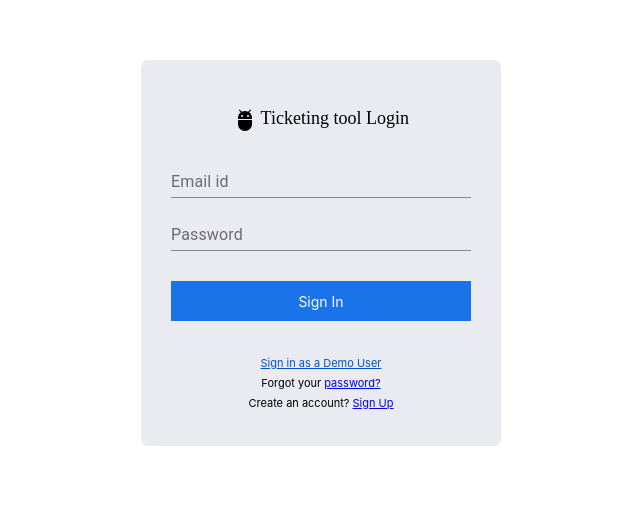
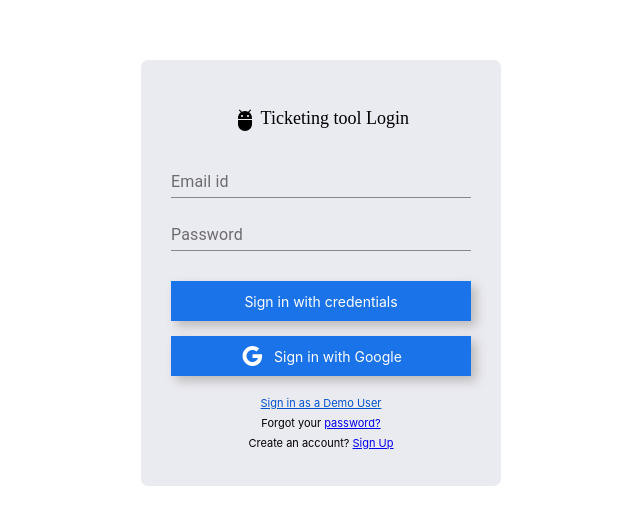
Before and after one commit to vennilamahalingam/issue-tracking-tool, a React (Create React App) app: page /profile/signin in a window 1280 px wide. Shown: the part 153-678 px from the top of the page, without its empty margins (319-959 px from the left). Built offline with nearby package versions, Linux system fonts and the light colour scheme; no server answers.

Commit message:
Oauth changes

```diff
--- a/src/Style/profileStyle.css
+++ b/src/Style/profileStyle.css
@@ -49,6 +49,8 @@
     justify-content: center;
     color: #fff;
     background-color: #1a73e8;
+    box-shadow: 5px 5px 10px #bab9b9;
+    ;
 }
 .registerLink
 {
@@ -64,7 +66,7 @@
 .bottomLinks
 {
     font-size: 11px;
-    margin-top: 30px;
+    margin-top: 20px;
     text-align: center;
 }
 .bottomLinks>div
@@ -83,3 +85,11 @@
     text-decoration: underline;
     color: #0052CC;
 }
+.googleButton>svg
+{
+    margin-right: 10px;
+}
+.googleButton
+{
+       margin-top: 10px;
+}
--- a/src/components/OAuth.jsx
+++ b/src/components/OAuth.jsx
@@ -4,19 +4,41 @@ import { getAuth, GoogleAuthProvider, signInWithPopup } from "firebase/auth";
 import { doc, getDoc, serverTimestamp, setDoc } from "firebase/firestore";
 import { db } from "../firebase.config";
 import { toast } from "react-toastify";
+import { useDispatch } from "react-redux";
+import { updateUser } from "../actions";
+import GoogleIcon from '@mui/icons-material/Google';
 
 function OAuth ()
 {
     const location = useLocation();
+    const dispatch = useDispatch();
     const navigate = useNavigate();
     async function onGoogleClick()
     {
         try {
             const auth = getAuth();
             const provider = new GoogleAuthProvider();
-            const result = await signInWithPopup(auth, provider);
+            console.log(provider);
+            signInWithPopup(auth, provider)
+            .then((result) => {
+              const credential = GoogleAuthProvider.credentialFromResult(result);
+              const token = credential.accessToken;
               const user = result.user;
+              console.log(user);
+              onUserResult(user);
+            }).catch((error) => {
+              const errorCode = error.code;
+              const errorMessage = error.message;
+              const email = error.customData.email;
+              const credential = GoogleAuthProvider.credentialFromError(error);
+            });
 
+        } catch (error) {
+            console.log(error);
+            toast.error("cannot login");
+        }
+    }
+    async function onUserResult(user){
         //check for user
         const docRef = doc(db,"users",user.uid);
         const docSnap = await getDoc(docRef);
@@ -30,19 +52,18 @@ function OAuth ()
                 timestamp : serverTimestamp(),
             })
         }
+        dispatch(updateUser({
+            displayName: user.displayName,
+            email: user.email,
+            'role': "developer",
+            id: user.uid,
+        }));
         navigate("/");
-        } catch (error) {
-            console.log(error);
-            toast.error("cannot login");
-        }
     }
     return (
-        <div className="socialLogin">
-            <p>Sign {location.pathname === "/sign-in" ? "in" : "up"} with </p>
-            <button className="socialIconDiv" onClick={onGoogleClick}>
-                <img src={googleIcon} alt="" className="socialIconImg" />
-            </button>
-
+        <div className="button googleButton" onClick={onGoogleClick}>
+           <GoogleIcon/>
+           <span> Sign in with Google</span>
         </div>
     )
 }
--- a/src/pages/SignIn.jsx
+++ b/src/pages/SignIn.jsx
@@ -8,6 +8,7 @@ import 'react-toastify/dist/ReactToastify.css';
 import { TextField } from "@material-ui/core";
 import { useDispatch, useSelector } from "react-redux";
 import { updateUser } from "../actions";
+import OAuth from "../components/OAuth";
 
 
 const SignIn = () =>
@@ -90,9 +91,11 @@ const SignIn = () =>
                 </div>
 
                 <div className="button" onClick={() => onSubmit()}>
-                        Sign In
+                        Sign in with credentials
                 </div>
             </form>
+            <OAuth/>
+
             <div className="bottomLinks">
                 <div className="demoUserLink" onClick={handleDemoUser}>Sign in as a Demo User</div>
                 <div>Forgot your <Link to="/profile/forgotPassword" className="">password?</Link></div>
```
Lines whose indentation alone changed are shown as unchanged.
